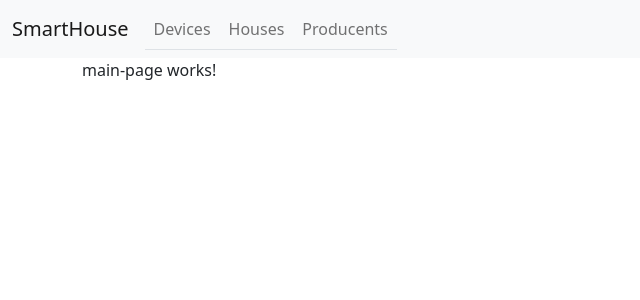
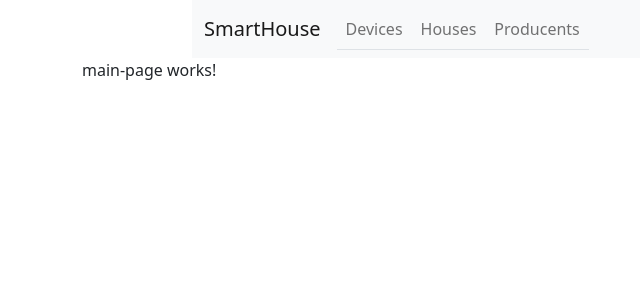
Before and after one commit to Bombozaur666/SmartHause-Front, an Angular app: page / in a window 1280 px wide. Shown: the top 300 px of the page, without its empty margins (0-640 px from the left). Built offline with nearby package versions, Linux system fonts and the light colour scheme.

Commit message:
add css styles

```diff
--- /dev/null
+++ b/src/app/header/header.component.css
@@ -0,0 +1,3 @@
+.header-margin {
+    margin-left: 15%;
+}
--- a/src/app/header/header.component.html
+++ b/src/app/header/header.component.html
@@ -1,4 +1,4 @@
-<div class="header">
+<div class="header header-margin">
     <nav class="navbar navbar-expand-lg bg-light">
         <div class="container-fluid">
           <a class="navbar-brand"  routerLink="/">SmartHouse</a>
--- a/src/app/header/header.component.ts
+++ b/src/app/header/header.component.ts
@@ -2,7 +2,8 @@ import { Component } from '@angular/core';
 
 @Component({
   selector: 'app-header',
-  templateUrl: './header.component.html'
+  templateUrl: './header.component.html',
+  styleUrls: ['header.component.css']
 })
 export class HeaderComponent {
 
```
